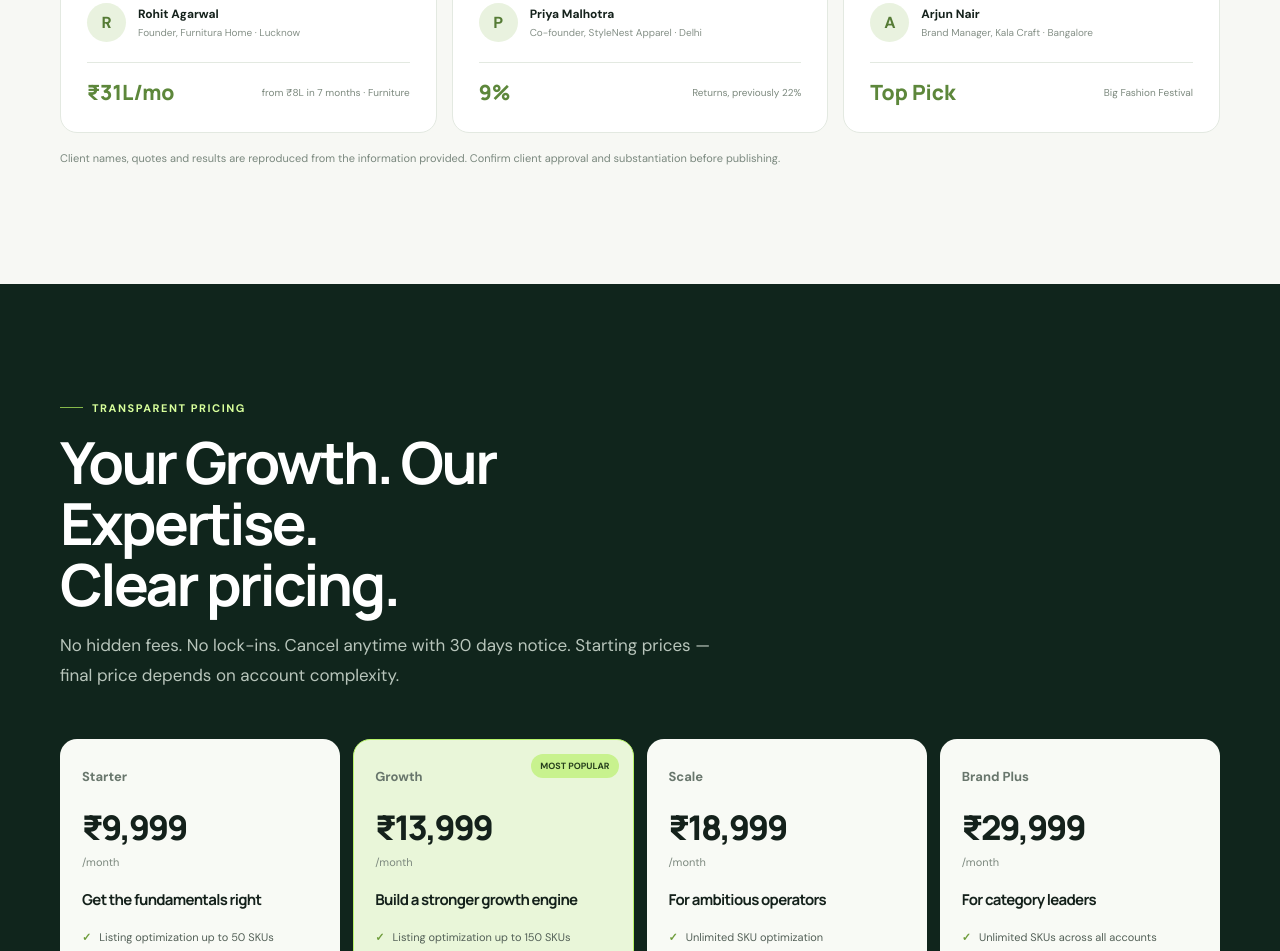
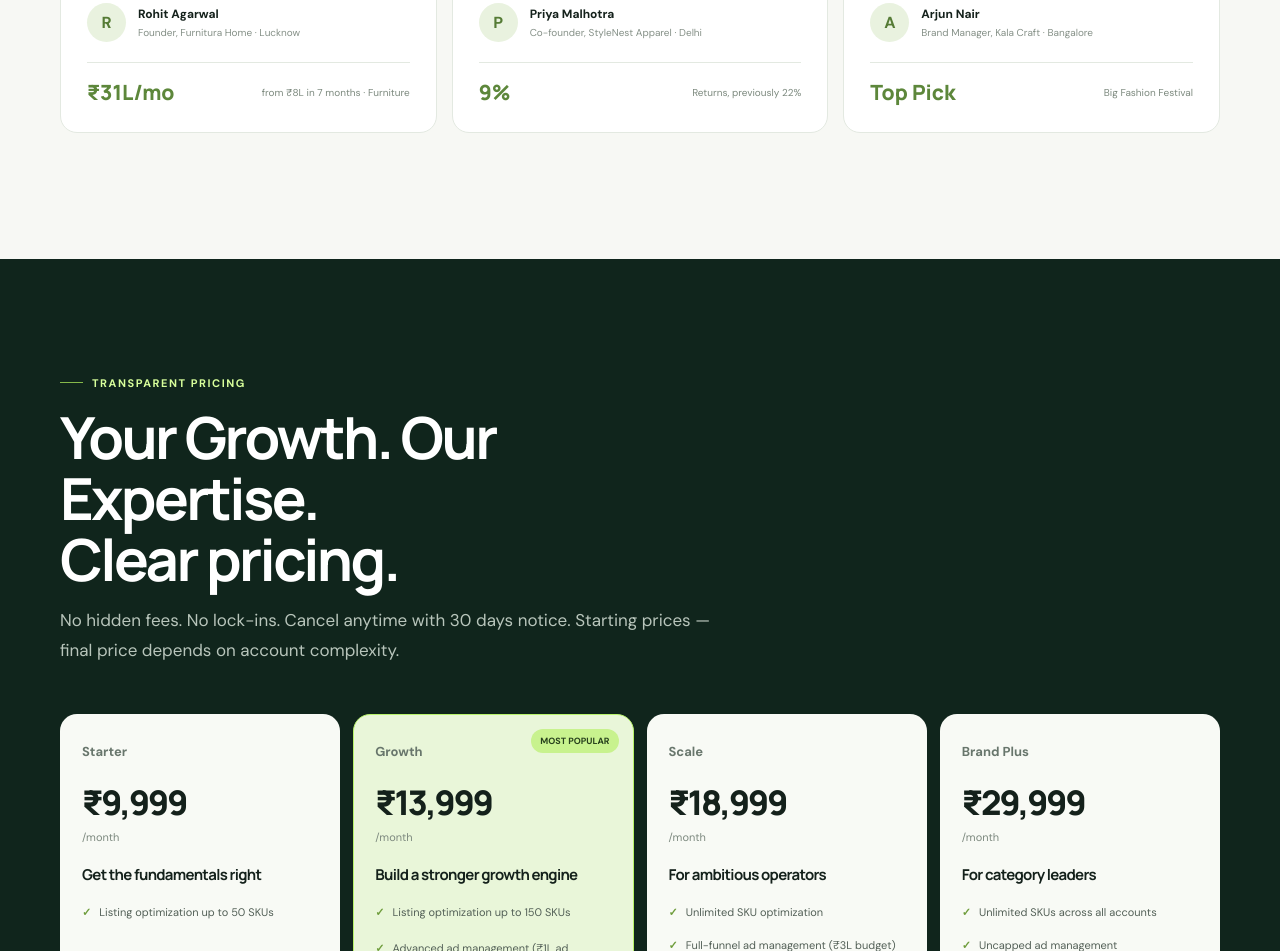
Before and after one commit to infoecomsync-source/ecomsync, a plain HTML site: page index.html in a window 1280 px wide. Shown: the part 8164-9115 px from the top of the page. Drawn offline with Linux system fonts and the light colour scheme.

Commit message:
Add files via upload

```diff
--- a/index.html
+++ b/index.html
@@ -260,7 +260,7 @@ document.addEventListener("DOMContentLoaded", function () {
 <article class="testimonial reveal"><div class="stars">★★★★★</div><blockquote>“We were managing Amazon and Flipkart ourselves and barely doing ₹8L/month. Ecomsync took over in March — by October we crossed ₹31L. They found keyword gaps we didn't even know existed.”</blockquote><div class="person"><span class="avatar">R</span><div><strong>Rohit Agarwal</strong><small>Founder, Furnitura Home · Lucknow</small></div></div><div class="result"><strong>₹31L/mo</strong><small>from ₹8L in 7 months · Furniture</small></div></article>
 <article class="testimonial reveal"><div class="stars">★★★★★</div><blockquote>“Our Meesho account had a 22% return rate killing our margins. Ecomsync fixed the catalog, rewrote size guides, and returns dropped to 9% in 6 weeks. That alone paid for 3 years of their fees.”</blockquote><div class="person"><span class="avatar">P</span><div><strong>Priya Malhotra</strong><small>Co-founder, StyleNest Apparel · Delhi</small></div></div><div class="result"><strong>9%</strong><small>Returns, previously 22%</small></div></article>
 <article class="testimonial reveal"><div class="stars">★★★★★</div><blockquote>“They set up our Myntra Brand Page and ran the first PLA campaign. We got into the Big Fashion Festival top picks in our first quarter. The team genuinely understands the fashion category.”</blockquote><div class="person"><span class="avatar">A</span><div><strong>Arjun Nair</strong><small>Brand Manager, Kala Craft · Bangalore</small></div></div><div class="result"><strong>Top Pick</strong><small>Big Fashion Festival</small></div></article>
-</div><p style="font-size:11px;color:#7a887e;margin-top:18px">Client names, quotes and results are reproduced from the information provided. Confirm client approval and substantiation before publishing.</p></div></section>
+</div><p style="font-size:11px;color:#7a887e;margin-top:18px"></p></div></section>
 <section class="section pricing" id="pricing"><div class="wrap"><div class="section-head reveal"><span class="eyebrow">Transparent pricing</span><h2>Your Growth. Our Expertise.<br>Clear pricing.</h2><p>No hidden fees. No lock-ins. Cancel anytime with 30 days notice. Starting prices — final price depends on account complexity.</p></div><div class="price-grid">
 <article class="price-card reveal"><span class="plan">Starter</span><div class="price">₹9,999</div><span class="per">/month</span><h3>Get the fundamentals right</h3><ul><li>Listing optimization up to 50 SKUs</li><li>Basic ad management (₹30k ad budget)</li><li>Weekly performance report</li><li>Account health monitoring</li><li>WhatsApp support</li></ul><a class="btn" href="https://wa.me/919140594838?text=I%27m%20interested%20in%20the%20Starter%20plan">Start with Starter ↗</a></article>
 <article class="price-card featured reveal"><span class="popular">Most popular</span><span class="plan">Growth</span><div class="price">₹13,999</div><span class="per">/month</span><h3>Build a stronger growth engine</h3><ul><li>Listing optimization up to 150 SKUs</li><li>Advanced ad management (₹1L ad budget)</li><li>A+ Content creation (4 pages/month)</li><li>Bi-weekly strategy calls</li><li>Inventory planning & alerts</li><li>Priority WhatsApp support</li></ul><a class="btn" href="https://wa.me/919140594838?text=I%27m%20interested%20in%20the%20Growth%20plan">Start with Growth ↗</a></article>
```
